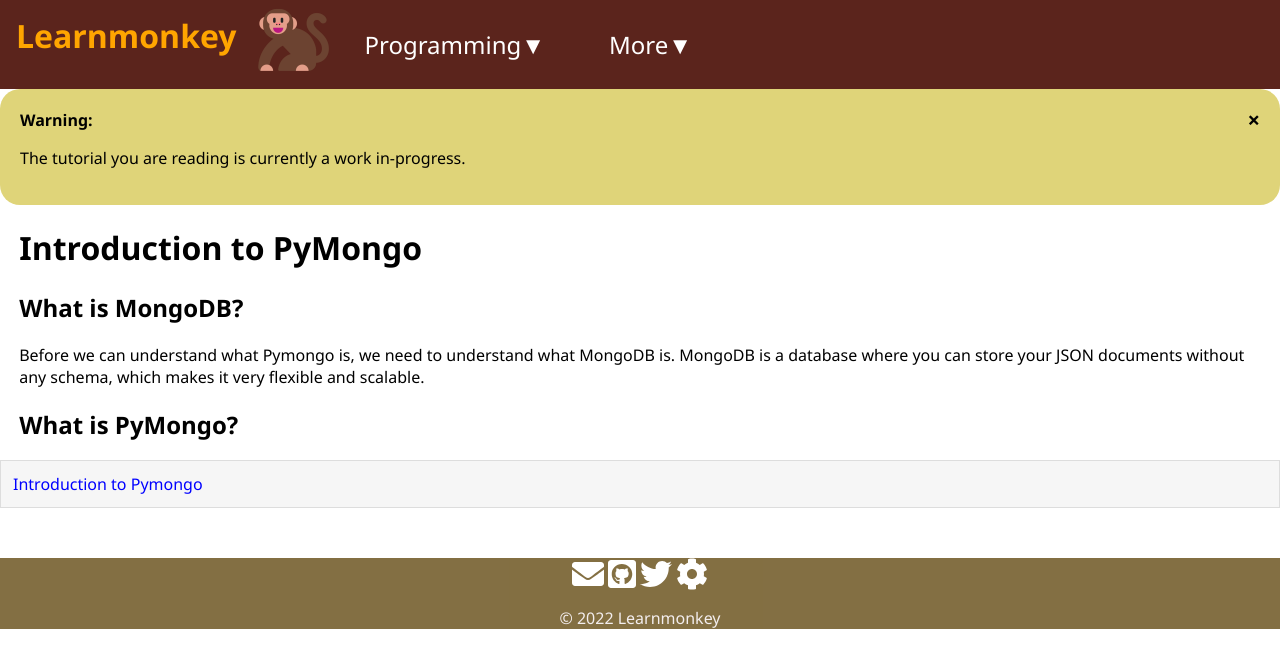
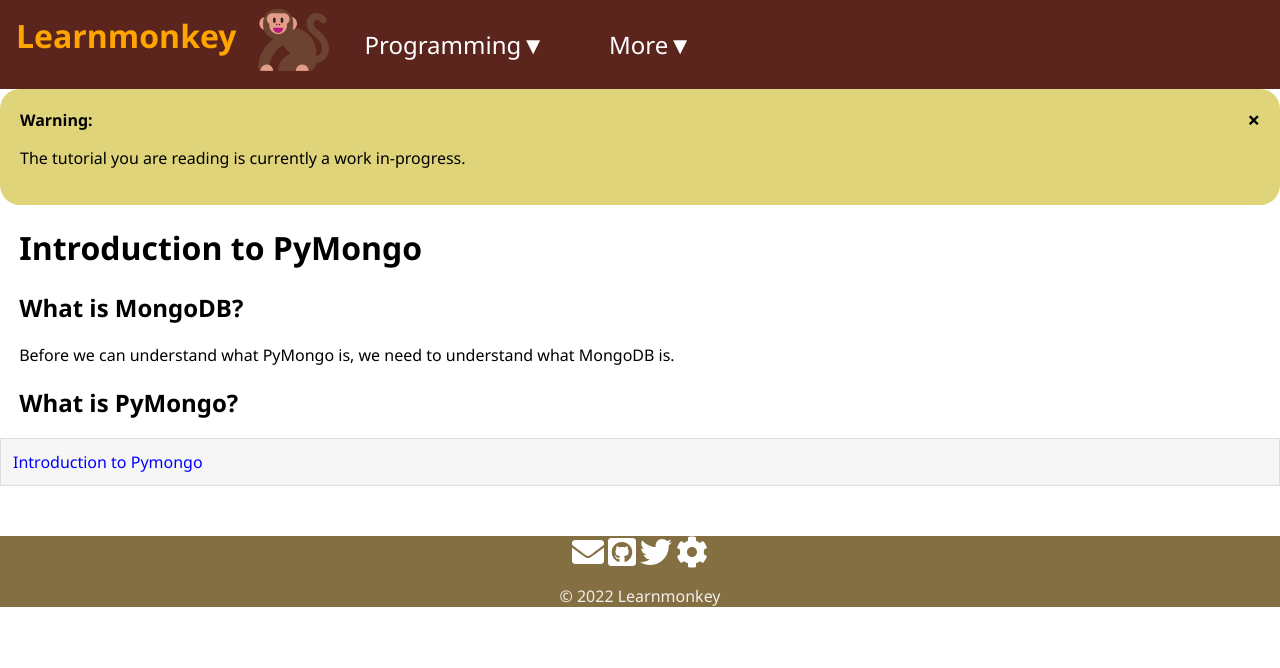
Before and after one commit to learnmonkey/learnmonkey.github.io, a Jekyll site: the page built from programming/python/pymongo/index.html, in a window 1280 px wide. Shown: the top 668 px of the page. Built offline with Jekyll 4.4.1, drawn with Linux system fonts in a browser that asks for light colours; nearby versions of some CDN libraries.

Commit message:
fix capitalization

```diff
--- a/programming/python/pymongo/index.html
+++ b/programming/python/pymongo/index.html
@@ -8,7 +8,7 @@
 
 <section>
     <h2>What is MongoDB?</h2>
-    <p>Before we can understand what Pymongo is, we need to understand what MongoDB is. MongoDB is a database where you can store your JSON documents without any schema, which makes it very flexible and scalable.</p>
+    <p>Before we can understand what PyMongo is, we need to understand what MongoDB is.</p>
 </section>
 
 <section>
```
